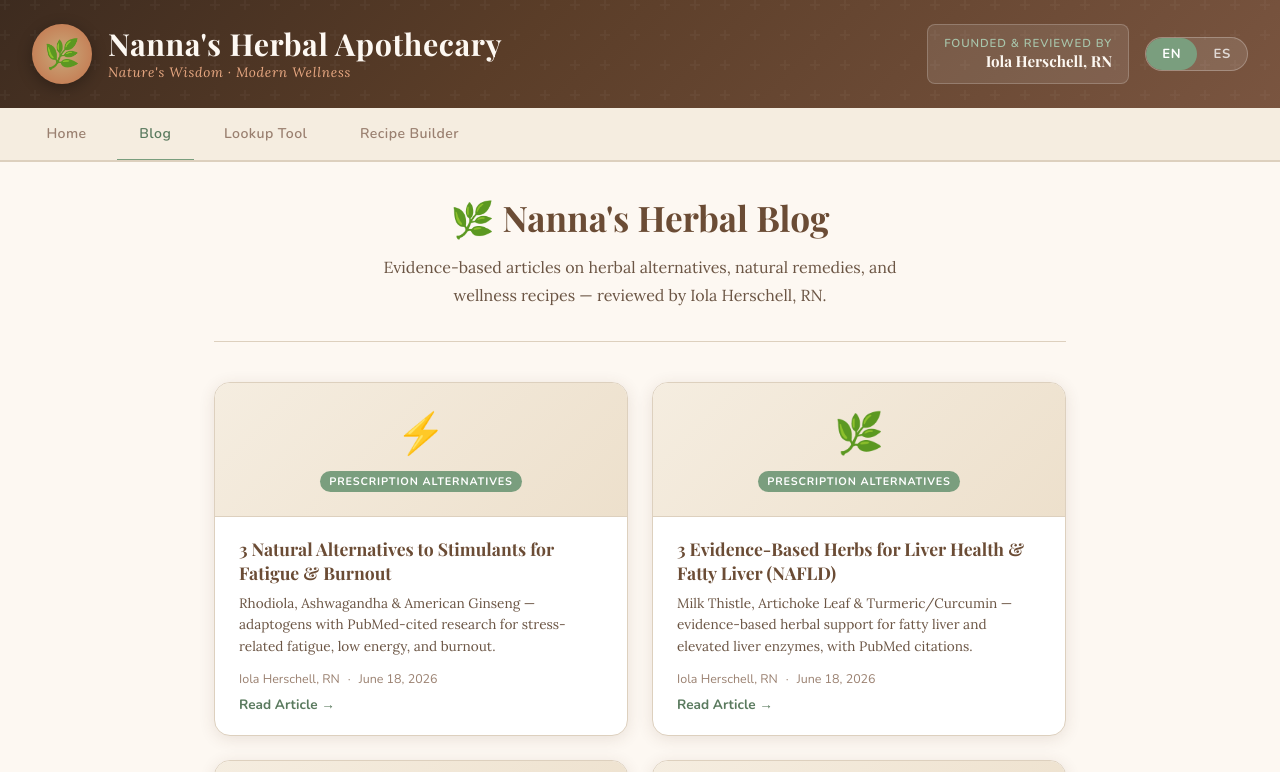
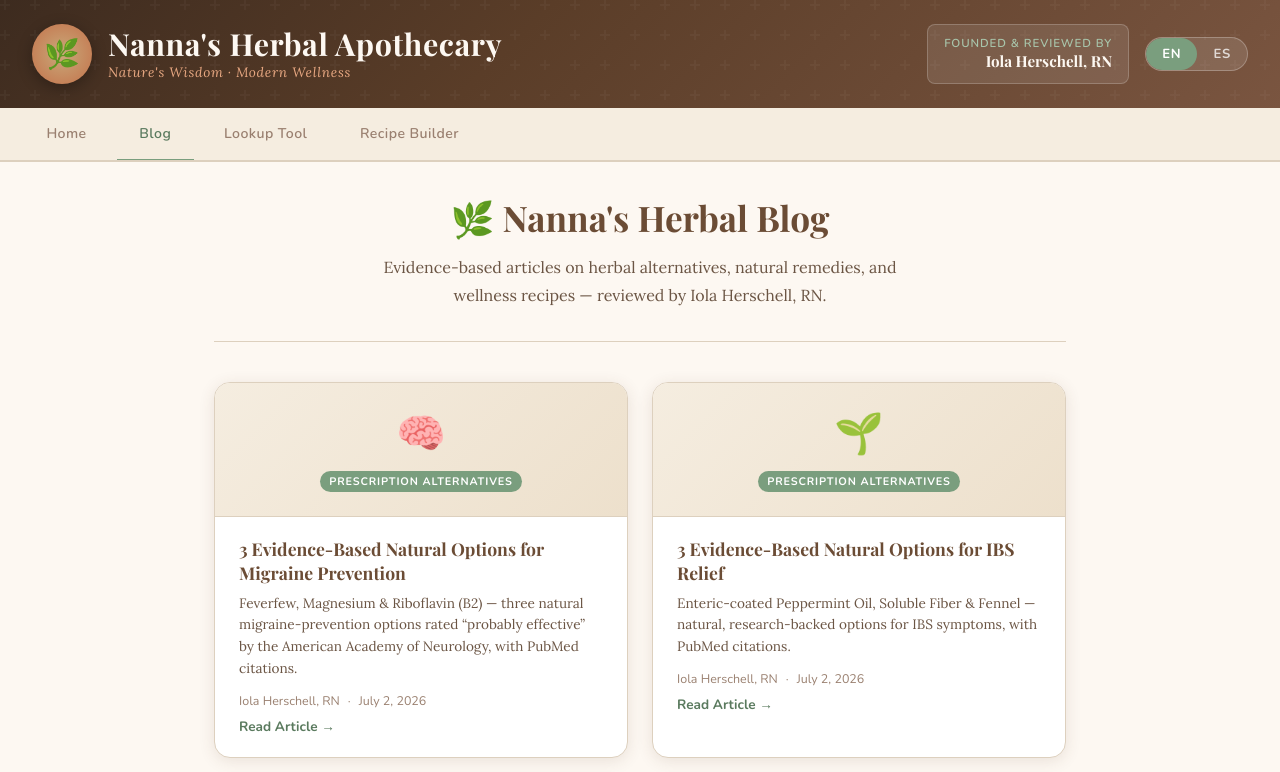
Before and after one commit to NannasApothercary/nannas-herbal-apothecary, a website: page blog/index.html in a window 1280 px wide. Shown: the top 772 px of the page. Drawn offline with nearby package versions, Linux system fonts and the light colour scheme; a web font is replaced by a local one.

Commit message:
Publish 2 blog posts (migraine prevention + IBS relief) - Iola RN approved Jul 2

```diff
--- a/blog/index.html
+++ b/blog/index.html
@@ -348,6 +348,42 @@
 
   <!-- POST GRID (posts added here after Iola's review approval) -->
   <div class="post-grid">
+
+    <!-- Migraine Prevention / Natural Options (published Jul 2, 2026 - Iola approved) -->
+    <a href="https://nannasapothecary.com/blog/migraine-prevention-feverfew-magnesium-riboflavin" class="post-card">
+      <div class="post-card-header">
+        <div class="post-icon">&#129504;</div>
+        <span class="category-tag" data-i18n="cat_prescription_alt">Prescription Alternatives</span>
+      </div>
+      <div class="post-card-body">
+        <h3 data-i18n="post27_title">3 Evidence-Based Natural Options for Migraine Prevention</h3>
+        <p data-i18n="post27_excerpt">Feverfew, Magnesium &amp; Riboflavin (B2) &mdash; three natural migraine-prevention options rated &ldquo;probably effective&rdquo; by the American Academy of Neurology, with PubMed citations.</p>
+        <div class="post-card-meta">
+          <span>Iola Herschell, RN</span>
+          <span>&middot;</span>
+          <span data-i18n="post27_date">July 2, 2026</span>
+        </div>
+        <span class="read-more" data-i18n="read_more">Read Article &rarr;</span>
+      </div>
+    </a>
+
+    <!-- IBS Relief / Natural Options (published Jul 2, 2026 - Iola approved) -->
+    <a href="https://nannasapothecary.com/blog/ibs-alternatives-peppermint-oil-fennel-soluble-fiber" class="post-card">
+      <div class="post-card-header">
+        <div class="post-icon">&#127793;</div>
+        <span class="category-tag" data-i18n="cat_prescription_alt">Prescription Alternatives</span>
+      </div>
+      <div class="post-card-body">
+        <h3 data-i18n="post28_title">3 Evidence-Based Natural Options for IBS Relief</h3>
+        <p data-i18n="post28_excerpt">Enteric-coated Peppermint Oil, Soluble Fiber &amp; Fennel &mdash; natural, research-backed options for IBS symptoms, with PubMed citations.</p>
+        <div class="post-card-meta">
+          <span>Iola Herschell, RN</span>
+          <span>&middot;</span>
+          <span data-i18n="post28_date">July 2, 2026</span>
+        </div>
+        <span class="read-more" data-i18n="read_more">Read Article &rarr;</span>
+      </div>
+    </a>
 
     <!-- Stimulant Alternatives / Fatigue & Burnout (published Jun 18, 2026 - Iola approved) -->
     <a href="https://nannasapothecary.com/blog/stimulant-alternatives-rhodiola-ashwagandha-fatigue" class="post-card">
```
Also changed, not shown: blog/ibs-alternatives-peppermint-oil-fennel-soluble-fiber.html (renamed from blog/draft/ibs-alternatives-peppermint-oil-fennel-soluble-fiber.html), blog/migraine-prevention-feverfew-magnesium-riboflavin.html (renamed from blog/draft/migraine-prevention-feverfew-magnesium-riboflavin.html).
